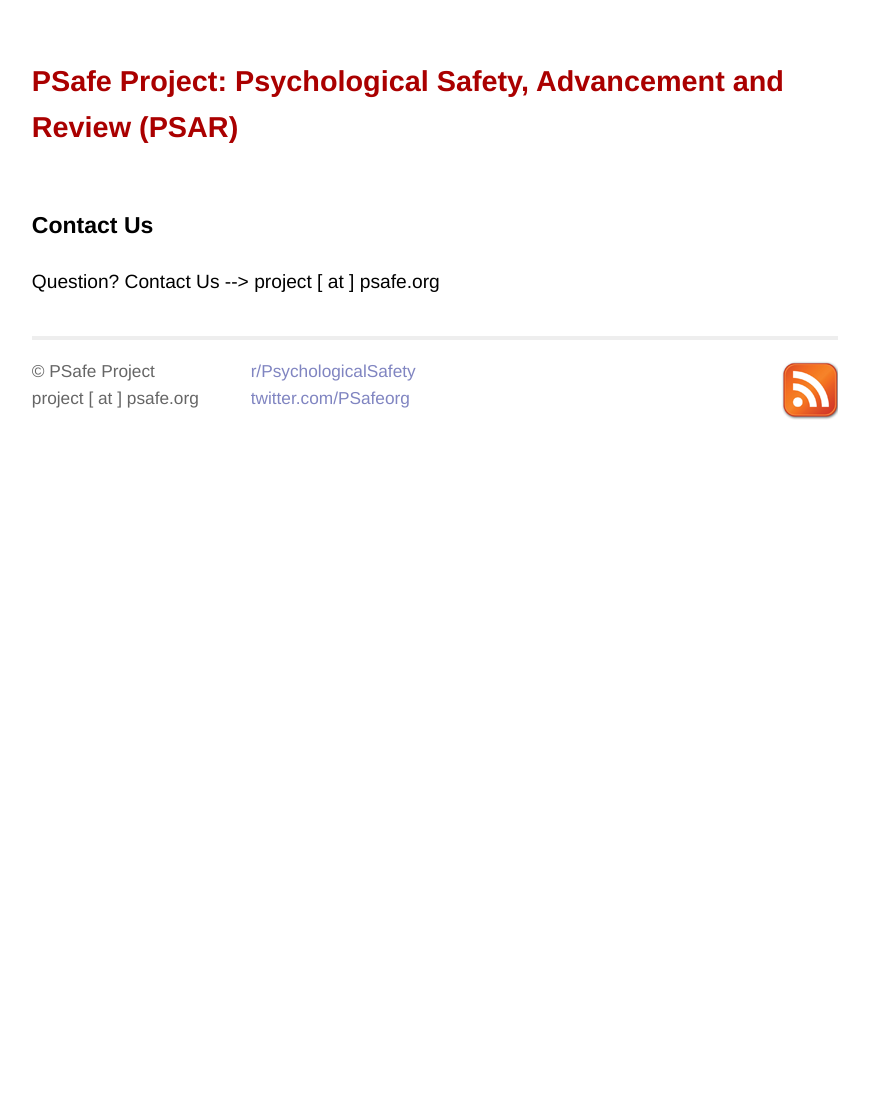
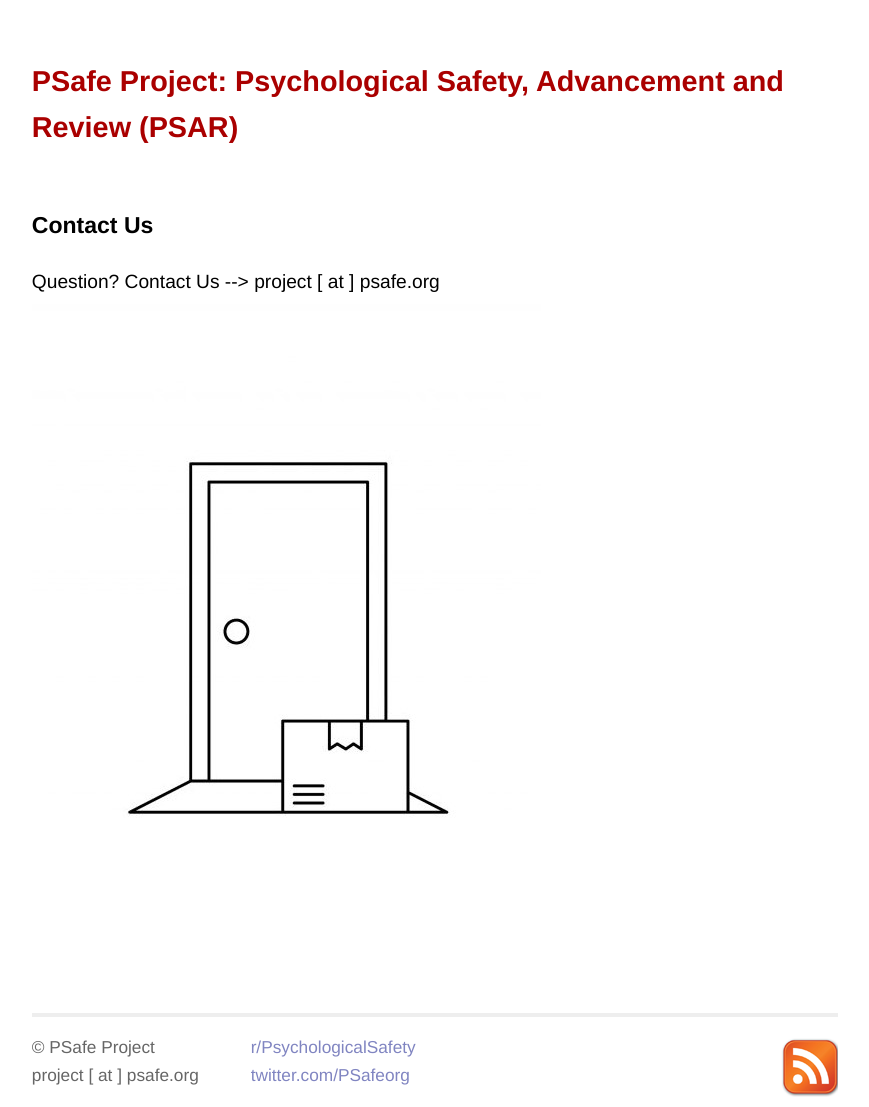
Before and after one commit to atidbit/psafe, a Jekyll site: the page built from contact.html, in a window 1280 px wide. Shown: the whole page, without its empty margins (205-1074 px from the left). Built offline with Jekyll 4.4.1, drawn with Linux system fonts in a browser that asks for light colours; before the commit the page ends 958 px from its top, so only the background shows below that.

Commit message:
Update contact.html

```diff
--- a/contact.html
+++ b/contact.html
@@ -10,6 +10,8 @@
 
     <li>Question? Contact Us --> project [ at ] psafe.org</li>
 
+    <center></center><img src="/images/contact_us.jpg"></center>
+
   </ul>
 
 </div>
```
